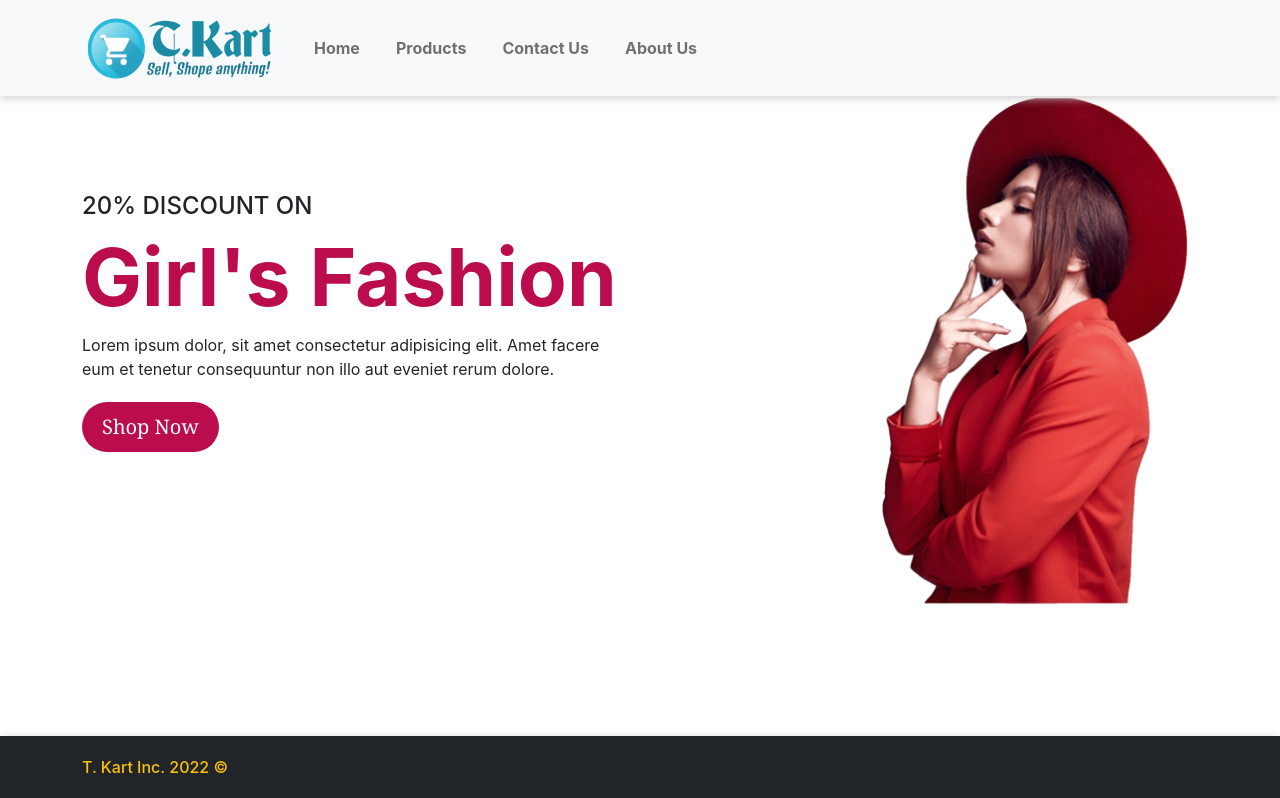
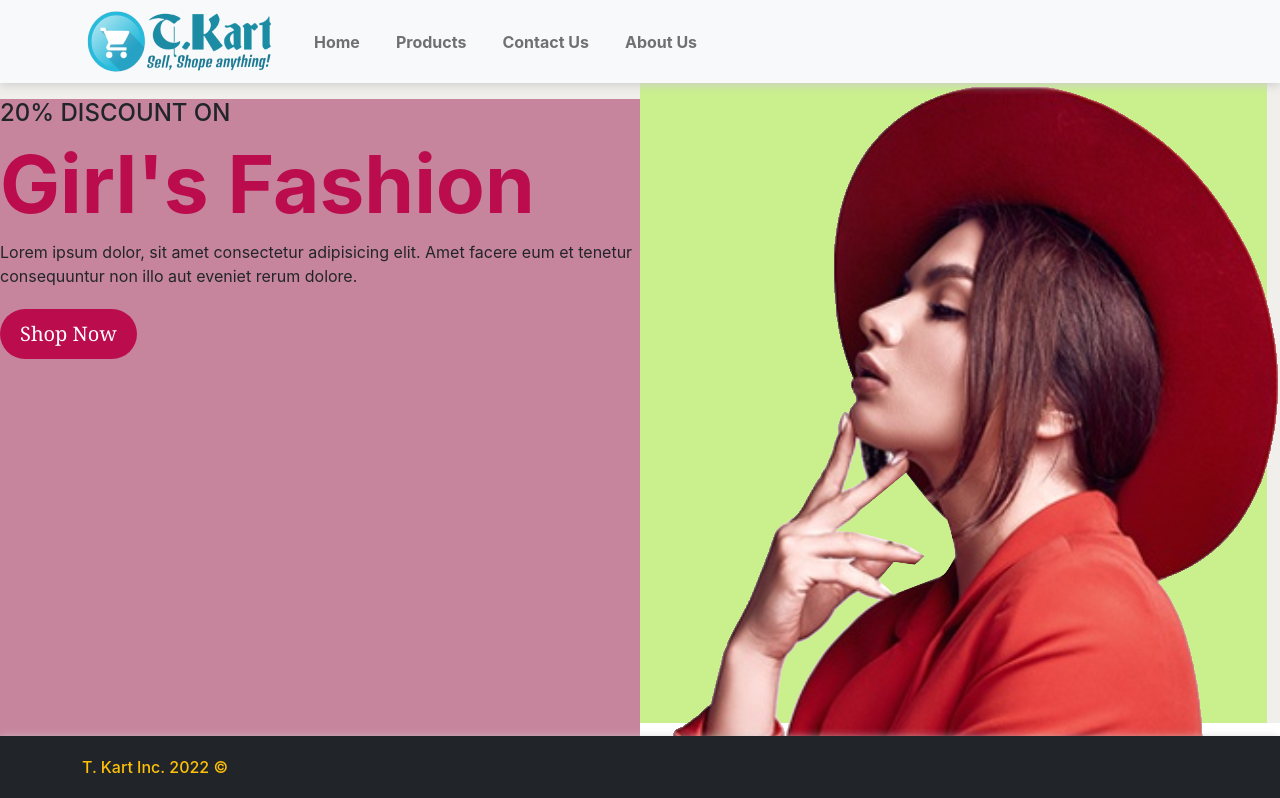
Before and after one commit to asiflhr/React-Ecommerce-Store-FakeAPI, a React (Create React App) app: page / in a window 1280 px wide. Shown: the top 798 px of the page. Built offline with nearby package versions, Linux system fonts and the light colour scheme.

Commit message:
final commit

```diff
--- a/src/App.css
+++ b/src/App.css
@@ -12,7 +12,6 @@
   font-weight: bold;
   filter: drop-shadow(0 2px 5px rgb(206, 204, 204));
   padding: 0px 0px;
-  height: 12vh;
 }
 
 .navlink{
@@ -29,10 +28,10 @@
 
 }
 
-.card {
+/* .card {
   display: flex;
   align-items: center;
   justify-content: center;
   flex-direction: column;
   margin: 20px 0;
-}
+} */
--- a/src/App.js
+++ b/src/App.js
@@ -1,7 +1,6 @@
 import React from "react";
 import { Route, Routes } from "react-router-dom";
-import "./App.css";
-import Menubar from "./components/Menubar";
+import Menubar from "./components/Navbar/Menubar";
 import Home from "./components/Home/Home";
 import Footer from "./components/Footer/Footer";
 import About from "./components/About/About";
--- a/src/components/Footer/footer.css
+++ b/src/components/Footer/footer.css
@@ -1,9 +1,7 @@
 
 .footer {
-  margin: bottom 0%;;
   width: 100%;
   height: 8vh;
   background-color: black;
   align-items: center;
-  background-color: #050505;
 }
--- a/src/components/Home/Home.jsx
+++ b/src/components/Home/Home.jsx
@@ -2,34 +2,26 @@ import React from "react";
 import "./home.css";
 import { Link } from "react-router-dom";
 import HomeImage from "../../static/img/home.png";
-import Footer from "../../components/Footer/Footer";
 
 const Home = () => {
   return (
-    <div className="container">
-      <div className="row">
-        {/* left side */}
-        <div className="col-sm-6 i-left">
+    <div className="homepage">
+      <div className="col-sm-6 i-left"> {/* left side */}
         <h4>20% DISCOUNT ON</h4>
         <h1 className="big-text">Girl's Fashion</h1>
         <p className="newsDetail">
-            Lorem ipsum dolor, sit amet consectetur adipisicing elit. Amet
-            facere eum et tenetur consequuntur non illo aut eveniet rerum
-            dolore.
+          Lorem ipsum dolor, sit amet consectetur adipisicing elit. Amet facere
+          eum et tenetur consequuntur non illo aut eveniet rerum dolore.
         </p>
         <Link to="products">
           <button className="homeBtn">Shop Now</button>
         </Link>
       </div>
-
-        {/* ridht side */}
-        <div className="col-sm-6 i-right">
-          <div className="image-responsive right-side-content">
+      <div className="col-sm-6 i-right"> {/* ridht side */}
+        <div className="">
           <img src={HomeImage} alt="" className="mb-xl-0 homeImage" />
         </div>
       </div>
-      </div>
-      {/* <Footer /> */}
     </div>
   );
 };
--- a/src/components/Home/home.css
+++ b/src/components/Home/home.css
@@ -1,11 +1,11 @@
 .homepage {
     height: 80vh;
-    background-color: #DDDBCB;
+    background-color: #f0efeb;
+    display: flex;
   }
 
   /* left side styling */
   .i-left {
-    gap: 2rem;
     margin-top: 6rem;
   }
 
@@ -45,16 +45,25 @@
     color: #bb0d4d;
   }
 
-/*
-  @media (min-width: 576px) {
+
+  @media screen and (min-width: 650px) {
     .i-left{
       margin-top: 1rem;
       padding-left: 0px;
-      width: 30%;
+      width: 50vw;
+      height: 80vh;
       margin-bottom: 1rem;
+      background-color: #c7859d;
+    }
+
+    .i-right{
+      padding-left: 0px;
+      width: 49vw;
+      height: 80vh;
+      background-color: #c9f08c;
     }
   }
-
+/*
   @media (min-width: 576px) {
     .i-right{
       margin-top: 1rem;
--- a/src/components/Menubar.jsx
+++ b/src/components/Navbar/Menubar.jsx
@@ -1,12 +1,12 @@
 import React from 'react'
 import { Navbar, Nav, Container } from 'react-bootstrap'
-import Logo from '../static/img/logo.png'
+import Logo from '../../static/img/logo.png'
 
 
 const Menubar = () => {
   return (
     <>
-      <Navbar bg="light" expand="lg" className='navbar'>
+      <Navbar bg="light" expand="lg">
         <Container>
           <Navbar.Brand href="/">
             <img src={Logo} alt='logo' className='navbar-brand'/>
--- a/src/components/Products/Products.jsx
+++ b/src/components/Products/Products.jsx
@@ -51,7 +51,7 @@ const Products = () => {
 
   return (
     <div>
-      <div className="container my-2 py-2">
+      <div className="container">
         <div className="row">
           <div className="row justify-content-center">
             {loading ? <Loading/> : <ShowProducts />}
```
Also changed, not shown: public/index.html (+0 -23 lines), src/components/Navbar/navbar.css (added). Lines whose indentation alone changed are shown as unchanged.
